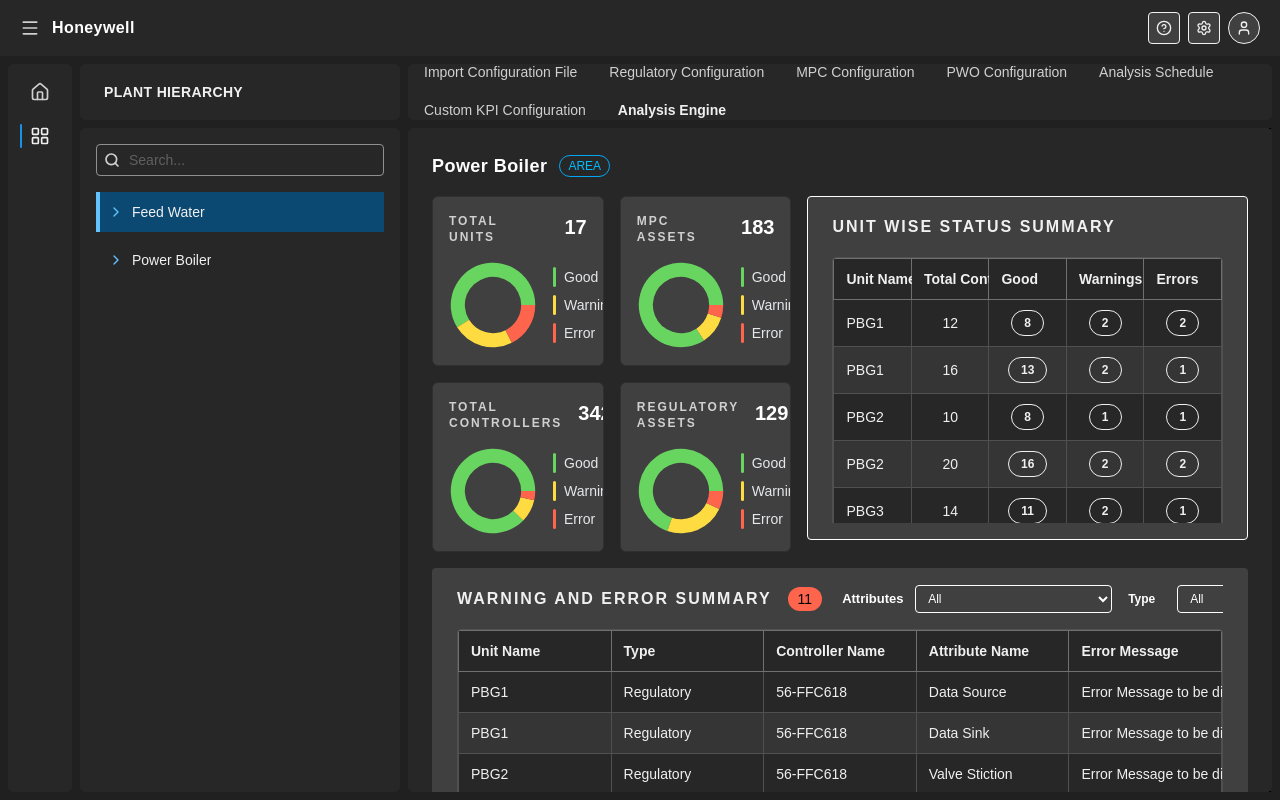
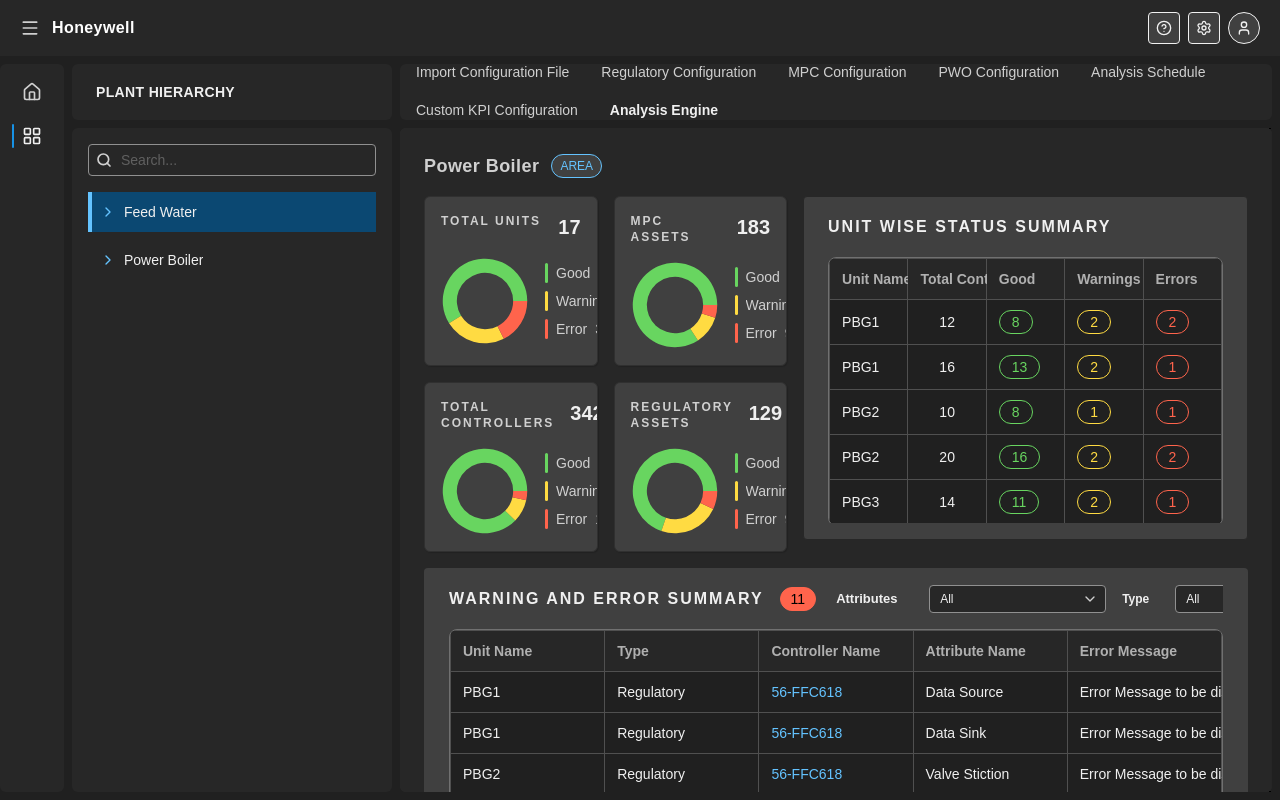
Before and after one commit to umashankarmjabagond/Web_Analysis_utt_hon, a React (Vite) app: page /dashboard/feed-water in a window 1280 px wide. Built offline with nearby package versions, Linux system fonts and the light colour scheme.

Commit message:
Apply css tokens to page -1

```diff
--- a/src/app/layouts/MainLayout/MainLayout.tsx
+++ b/src/app/layouts/MainLayout/MainLayout.tsx
@@ -7,7 +7,10 @@
     <div className="flex h-screen flex-col bg-app-background">
       <Header />
 
-      <div className="flex flex-1 gap-2 overflow-hidden p-2">
+      <div
+        className="flex flex-1 gap-2 overflow-hidden pt-2 pr-2 py-2"
+        // style={{ border: "5px solid red" }}
+      >
         <Sidebar />
 
         <Workspace />
--- a/src/components/common/badge/Badge.tsx
+++ b/src/components/common/badge/Badge.tsx
@@ -53,11 +53,11 @@
 
 const typeStyles: Record<BadgeType, string> = {
   categorical: "uppercase",
-  numeric: "h-5 min-w-5 px-1.5 text-[11px] font-bold text-[12px]",
+  numeric: "h-5 min-w-5 px-1.5 text-[11px] font-bold text-xs",
 };
 
 const baseStyles =
-  "inline-flex items-center justify-center gap-1 rounded-full font-medium whitespace-nowrap";
+  "inline-flex items-center justify-center gap-1 rounded-full border font-medium whitespace-nowrap";
 
 export default function Badge({
   type = "categorical",
--- a/src/components/forms/select/Select.tsx
+++ b/src/components/forms/select/Select.tsx
@@ -7,15 +7,15 @@
   default: cn(
     "border-select-border",
     "hover:border-select-hover-border",
-    "focus:border-select-focus-border",
-    "focus:ring-1 focus:ring-select-focus-ring",
+    // "focus:border-select-focus-border",
+    // "focus:ring-1 focus:ring-select-focus-ring",
   ),
 
   error: cn(
     "border-select-error-border",
     "hover:border-select-error-border",
-    "focus:border-select-error-border",
-    "focus:ring-1 focus:ring-select-error-ring",
+    // "focus:border-select-error-border",
+    // "focus:ring-1 focus:ring-select-error-ring",
   ),
 
   disabled: cn(
@@ -41,13 +41,16 @@
 
   return (
     <div
-      className={cn("relative flex flex-col gap-1.5", fullWidth && "w-full")}
+      className={cn(
+        "relative flex shrink-0 flex-col gap-1.5",
+        fullWidth && "w-full",
+      )}
     >
       {label && (
         <label className="text-sm font-medium text-foreground">{label}</label>
       )}
 
-      <div className="relative">
+      <div className="relative min-w-0">
         <select
           className={cn(
             "h-8 appearance-none rounded-sm border",
--- a/src/components/tables/Table.tsx
+++ b/src/components/tables/Table.tsx
@@ -76,7 +76,7 @@
     "flex h-8 w-8 items-center justify-center",
     "rounded-sm border",
     "border-table-grid-border",
-    "bg-table-row-odd-background",
+    "bg-table-background",
     "text-sm text-table-row-foreground",
     "transition-colors",
     "hover:bg-table-row-hover-background",
@@ -90,9 +90,9 @@
   return (
     <div
       className={cn(
-        "w-full overflow-auto rounded-sm border",
-        "border-table-grid-border",
-        "bg-table-row-odd-background",
+        "w-full overflow-auto rounded-lg border",
+        "border-table-border",
+        "bg-table-background",
         className,
       )}
     >
@@ -130,7 +130,7 @@
       <table
         className={cn("w-full table-fixed border-collapse", tableClassName)}
       >
-        <thead className="bg-[var(--color-table-header)]">
+        <thead>
           {table.getHeaderGroups().map((headerGroup) => (
             <tr key={headerGroup.id}>
               {headerGroup.headers.map((header) => (
@@ -237,7 +237,7 @@
                 className={cn(
                   "border px-4 py-6 text-center",
                   "border-table-grid-border",
-                  "bg-table-row-odd-background",
+                  "bg-table-background",
                   "text-table-row-foreground",
                 )}
               >
@@ -250,11 +250,6 @@
                 key={row.id}
                 className={cn(
                   "transition-colors",
-                  zebraStripes
-                    ? rowIndex % 2 === 0
-                      ? "bg-table-row-odd-background"
-                      : "bg-table-row-even-background"
-                    : "bg-table-row-odd-background",
                   "hover:bg-table-row-hover-background",
                 )}
               >
@@ -278,14 +273,7 @@
 
       {/* ---------------- Pagination ---------------- */}
       {pagination && (
-        <div
-          className="
-            flex items-center justify-between
-            border-t px-3 py-3
-            border-table-header-border
-            bg-table-header-background
-          "
-        >
+        <div className="flex items-center justify-between border-t px-3 py-3 border-table-header-border bg-table-background">
           {/* Left */}
           <div className="flex items-center gap-2">
             {/* <select
--- a/src/components/tables/TableCard.tsx
+++ b/src/components/tables/TableCard.tsx
@@ -47,7 +47,7 @@
       </div>
 
       {/* Table */}
-      <div className="min-h-0 flex-1 overflow-y-auto">
+      <div className="min-h-0 flex-1 overflow-y-auto table-scrollbar">
         <Table<T> columns={columns} data={data} stickyHeader zebraStripes />
       </div>
     </div>
--- a/src/constants/constants.ts
+++ b/src/constants/constants.ts
@@ -1,5 +1,5 @@
 export const STATUS_COLORS = {
-  Good: "#68D560",
-  Warning: "#FFDB42",
-  Error: "#FF644C",
+  Good: "var(--chart-success)",
+  Warning: "var(--chart-warning)",
+  Error: "var(--chart-danger)",
 } as const;
--- a/src/pages/dashboard/Dashboard.tsx
+++ b/src/pages/dashboard/Dashboard.tsx
@@ -1,3 +1,5 @@
+import Badge from "../../components/common/badge/Badge";
+import Select from "../../components/forms/select/Select";
 import TableCard from "../../components/tables/TableCard";
 import type {
   StatCardData,
@@ -5,9 +7,9 @@
   WarningRow,
 } from "../../types/dashboardTypes";
 import StatCard from "./components/StatCard";
-
 import { createColumnHelper } from "@tanstack/react-table";
 import { useTranslation } from "react-i18next";
+
 const statCards: StatCardData[] = [
   {
     title: "TOTAL UNITS",
@@ -294,22 +296,25 @@
     header: "Good",
 
     cell: ({ getValue }) => (
-      <div className="flex justify-center">
-        <span
-          className="
-            rounded-full
-            border
-            border-[var(--color-success)]
-            px-3
-            py-1
-            text-xs
-            font-semibold
-            text-[var(--color-success)]
-          "
+      <Badge
+        variant="success"
+        fill="outline"
+        className="bg-transparent px-3 py-1"
       >
         {getValue()}
-        </span>
-      </div>
+      </Badge>
+      // <div className="flex justify-center">
+      //   <span
+      //     className={cn(
+      //       "rounded-full border",
+      //       "border-success text-success",
+      //       "px-3 py-1",
+      //       "text-xs font-semibold",
+      //     )}
+      //   >
+      //     {getValue()}
+      //   </span>
+      // </div>
     ),
   }),
 
@@ -317,22 +322,25 @@
     header: "Warnings",
 
     cell: ({ getValue }) => (
-      <div className="flex justify-center">
-        <span
-          className="
-            rounded-full
-            border
-            border-[var(--color-warning)]
-            px-3
-            py-1
-            text-xs
-            font-semibold
-            text-[var(--color-warning)]
-          "
+      <Badge
+        variant="warning"
+        fill="outline"
+        className="bg-transparent px-3 py-1"
       >
         {getValue()}
-        </span>
-      </div>
+      </Badge>
+      // <div className="flex justify-center">
+      //   <span
+      //     className={cn(
+      //       "rounded-full border",
+      //       "border-warning text-warning",
+      //       "px-3 py-1",
+      //       "text-xs font-semibold",
+      //     )}
+      //   >
+      //     {getValue()}
+      //   </span>
+      // </div>
     ),
   }),
 
@@ -340,22 +348,25 @@
     header: "Errors",
 
     cell: ({ getValue }) => (
-      <div className="flex justify-center">
-        <span
-          className="
-            rounded-full
-            border
-            border-[var(--color-danger)]
-            px-3
-            py-1
-            text-xs
-            font-semibold
-            text-[var(--color-danger)]
-          "
+      <Badge
+        variant="danger"
+        fill="outline"
+        className="bg-transparent px-3 py-1"
       >
         {getValue()}
-        </span>
-      </div>
+      </Badge>
+      // <div className="flex justify-center">
+      //   <span
+      //     className={cn(
+      //       "rounded-full border",
+      //       "border-danger text-danger",
+      //       "px-3 py-1",
+      //       "text-xs font-semibold",
+      //     )}
+      //   >
+      //     {getValue()}
+      //   </span>
+      // </div>
     ),
   }),
 ];
@@ -379,13 +390,7 @@
     header: "Controller Name",
 
     cell: ({ getValue }) => (
-      <span
-        className="
-          text-[var(--color-primary)]
-        "
-      >
-        {getValue()}
-      </span>
+      <span className="text-foreground-accent">{getValue()}</span>
     ),
   }),
 
@@ -401,27 +406,19 @@
 export default function Dashboard() {
   const { t } = useTranslation();
   return (
-    <div
-      className="
-      h-full overflow-y-auto
-    mx-auto
-    w-full
-    min-h-[938px]
-    rounded-[2px]
-    bg-[#272727]
-    p-4
-    md:p-6
-    text-white
-  "
-    >
+    <div className="h-full overflow-y-auto mx-auto w-full min-h-[938px] rounded-xs bg-surface p-4 md:p-6">
       <div className="flex items-center gap-3 w-full">
-        <h1 className="text-lg font-semibold tracking-wide">
+        <h1 className="text-lg font-semibold tracking-wide text-foreground-secondary">
           {t("DASHBOARD_POWER_BOILER")}
         </h1>
 
-        <span className="rounded-full border border-sky-500 px-2 py-0.5 text-xs font-medium text-sky-400">
+        <Badge
+          variant="info"
+          fill="outline"
+          className="px-2 py-1 text-xs font-medium h-6 rounded-2xl"
+        >
           {t("DASHBOARD_AREA")}
-        </span>
+        </Badge>
       </div>
 
       <div className="mt-4 flex flex-col gap-4 xl:flex-row">
@@ -437,7 +434,7 @@
             columns={statusColumns}
             data={statusData}
             height="h-[344px]"
-            border="border-[var(--color-button-text-primary)]"
+            border="border-surface"
             headerActions={<></>}
           />
         </div>
@@ -452,76 +449,40 @@
           headerActions={
             <>
               {/* Attribute Filter */}
-              <div className="flex h-[28px] w-[270px] items-center gap-9">
-                <label
-                  className="
-          w-[37px]
-          text-[13px]
-          leading-[20px]
-          font-semibold
-          whitespace-nowrap
-          text-[var(--text-text-primary)]
-        "
-                >
+              <div className="flex h-7 w-[270px] items-center gap-4">
+                <label className="w-[77px] shrink-0 whitespace-nowrap text-[13px] font-semibold leading-5 text-foreground">
                   Attributes
                 </label>
 
-                <select
-                  className="
-          h-[28px]
-          w-[217px]
-          rounded-[4px]
-          border
-          border-[var(--component-card-border)]
-          bg-[var(--background-primary-container)]
-          px-2
-          text-[12px]
-          leading-[20px]
-          text-[var(--text-text-primary)]
-          outline-none
-        "
-                >
-                  <option>All</option>
-                  <option>Data Source</option>
-                  <option>Data Sink</option>
-                  <option>Valve Stiction</option>
-                </select>
+                <Select
+                  value="All"
+                  onChange={() => {}}
+                  options={[
+                    { value: "All", label: "All" },
+                    { value: "Data Source", label: "Data Source" },
+                    { value: "Data Sink", label: "Data Sink" },
+                    { value: "Valve Stiction", label: "Valve Stiction" },
+                  ]}
+                  className="h-7 w-[177px] text-xs"
+                />
               </div>
 
               {/* Type Filter */}
-
-              <div className="flex h-[28px] w-[270px] items-center gap-3">
-                <label
-                  className="
-          w-[37px]
-          text-[12px]
-          font-semibold
-          leading-[20px]
-          whitespace-nowrap
-          text-[var(--text-text-primary)]
-        "
-                >
+              <div className="flex h-7 w-[270px] items-center gap-4">
+                <label className="w-[37px] shrink-0 whitespace-nowrap text-xs font-semibold leading-5 text-foreground">
                   Type
                 </label>
 
-                <select
-                  className="
-          h-[28px]
-          w-[217px]
-          rounded-[4px]
-          border
-          border-[var(--component-card-border)]
-          bg-[var(--background-primary-container)]
-          px-2
-          text-[12px]
-          text-[var(--text-text-primary)]
-          outline-none
-        "
-                >
-                  <option>All</option>
-                  <option>Regulatory</option>
-                  <option>MPC</option>
-                </select>
+                <Select
+                  value="All"
+                  onChange={() => {}}
+                  options={[
+                    { value: "All", label: "All" },
+                    { value: "Regulatory", label: "Regulatory" },
+                    { value: "MPC", label: "MPC" },
+                  ]}
+                  className="h-7 w-[217px] text-xs"
+                />
               </div>
             </>
           }
--- a/src/pages/dashboard/components/StatCard.tsx
+++ b/src/pages/dashboard/components/StatCard.tsx
@@ -6,84 +6,27 @@
   const total = data.chartData.reduce((sum, item) => sum + item.value, 0);
 
   return (
-    <div
-      className="
-        flex
-        h-full
-        flex-col
-        rounded-md
-        border
-        border-[#303030]
-        bg-[#404040]
-        p-4
-        overflow-hidden
-      "
-    >
+    <div className="flex h-full flex-col overflow-hidden rounded-[6px] border-[0.5px] border-stat-card-border bg-stat-card-background p-4 shadow-[1px_1px_1px_0_#00000026]">
       {/* Header */}
       <div className="flex items-start justify-between gap-4 shrink-0">
-        <h2
-          className="
-            text-[12px]
-            font-extrabold
-            uppercase
-            tracking-[2px]
-            text-[#D0D0D0]
-            leading-4
-          "
-        >
+        <h2 className="text-xs font-extrabold uppercase leading-4  tracking-[2px] text-stat-card-foreground-secondary">
           {data.title}
         </h2>
 
-        <span
-          className="
-            text-[20px]
-            font-extrabold
-            leading-7
-            text-white
-            whitespace-nowrap
-          "
-        >
+        <span className="whitespace-nowrap text-xl font-extrabold leading-7 text-stat-card-foreground">
           {total}
         </span>
       </div>
 
       {/* Body */}
-      <div
-        className="
-          mt-4
-          flex
-
-          min-h-0
-          items-center
-          gap-4
-        "
-      >
+      <div className="mt-4 flex min-h-0 items-center gap-4">
         {/* Chart */}
-        <div
-          className="
-            flex
-            flex-shrink-0
-            items-center
-            justify-center
-            w-[72px]
-            h-[72px]
-            sm:w-[80px]
-            sm:h-[80px]
-            xl:w-[88px]
-            xl:h-[88px]
-          "
-        >
+        <div className="flex shrink-0 items-center justify-center h-[72px] w-[72px] sm:h-20 sm:w-20 xl:h-[88px] xl:w-[88px]">
           <DonutChart data={data.chartData} size={88} colors={STATUS_COLORS} />
         </div>
 
         {/* Legend */}
-        <div
-          className="
-            flex-1
-    min-w-0
-    space-y-2
-          "
-        >
+        <div className="min-w-0 flex-1 space-y-2">
           {data.chartData.map((item) => (
             <div
               key={item.name}
@@ -98,26 +41,12 @@
                   }}
                 />
 
-                <span
-                  className="
-                    truncate
-                    text-[14px]
-                    leading-5
-                    text-gray-200
-                  "
-                >
+                <span className="truncate text-sm leading-5 text-stat-card-foreground-secondary">
                   {item.name}
                 </span>
               </div>
 
-              <span
-                className="
-                  shrink-0
-                  text-[14px]
-                  leading-5
-                  text-gray-200
-                "
-              >
+              <span className="shrink-0 text-sm leading-5 text-stat-card-foreground-secondary">
                 {item.value}
               </span>
             </div>
--- a/src/styles/global.css
+++ b/src/styles/global.css
@@ -6,7 +6,8 @@
   color: var(--foreground);
 }
 
-/* WebKit (Chrome, Edge, Safari) */
+/* Default Scrollbar */
+/* WebKit WebKit (Chrome, Edge, Safari)*/
 ::-webkit-scrollbar {
   width: 8px;
   height: 8px;
@@ -36,6 +37,42 @@
   scrollbar-color: var(--scrollbar-default-thumb) var(--scrollbar-default-track);
 }
 
+/* Table Scrollbar */
+.table-scrollbar::-webkit-scrollbar {
+  width: 16px;
+  height: 16px;
+}
+
+.table-scrollbar::-webkit-scrollbar-track {
+  background: var(--scrollbar-table-track);
+  border-left: 1px solid var(--scrollbar-table-border);
+  border-right: 1px solid var(--scrollbar-table-border);
+  box-shadow:
+    0.5px 0 0 var(--scrollbar-table-border) inset,
+    1px 0 0 var(--scrollbar-table-border) inset,
+    -0.5px 0 0 var(--scrollbar-table-border) inset,
+    -1px 0 0 var(--scrollbar-table-border) inset;
+}
+
+.table-scrollbar::-webkit-scrollbar-thumb {
+  background: var(--scrollbar-table-thumb);
+  border-radius: 9999px;
+}
+
+.table-scrollbar::-webkit-scrollbar-thumb:hover {
+  background: var(--scrollbar-table-thumb-hover);
+}
+
+.table-scrollbar::-webkit-scrollbar-corner {
+  background: var(--scrollbar-table-track);
+}
+
+/* Firefox */
+.table-scrollbar {
+  scrollbar-width: auto;
+  scrollbar-color: var(--scrollbar-table-thumb) var(--scrollbar-table-track);
+}
+
 .bg-dot-grid {
   background-image: radial-gradient(
     var(--surface-elevated) 1.5px,
```
Also changed, not shown: src/styles/tokens.css (+28 -20 lines). Lines whose indentation alone changed are shown as unchanged.
